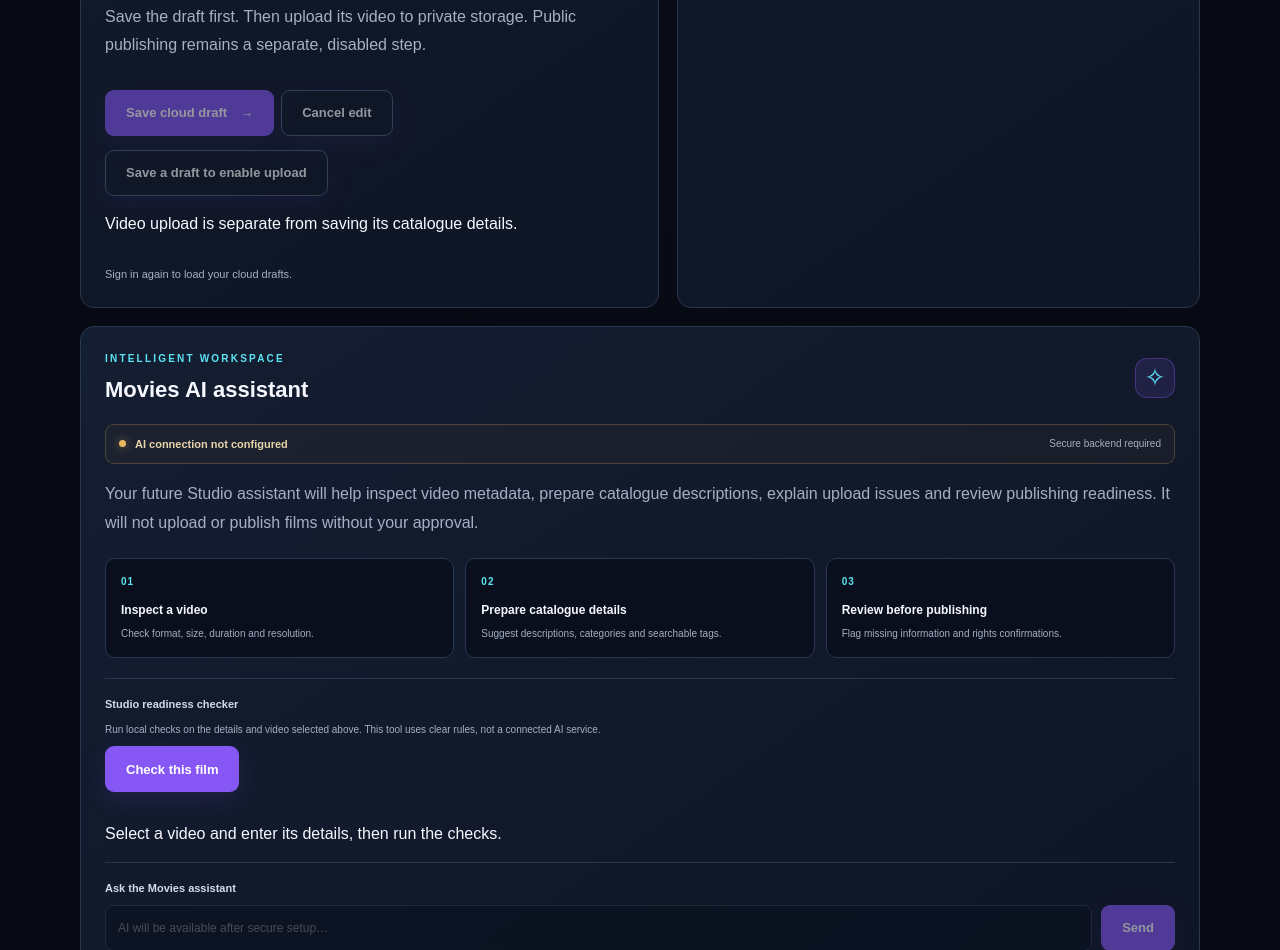
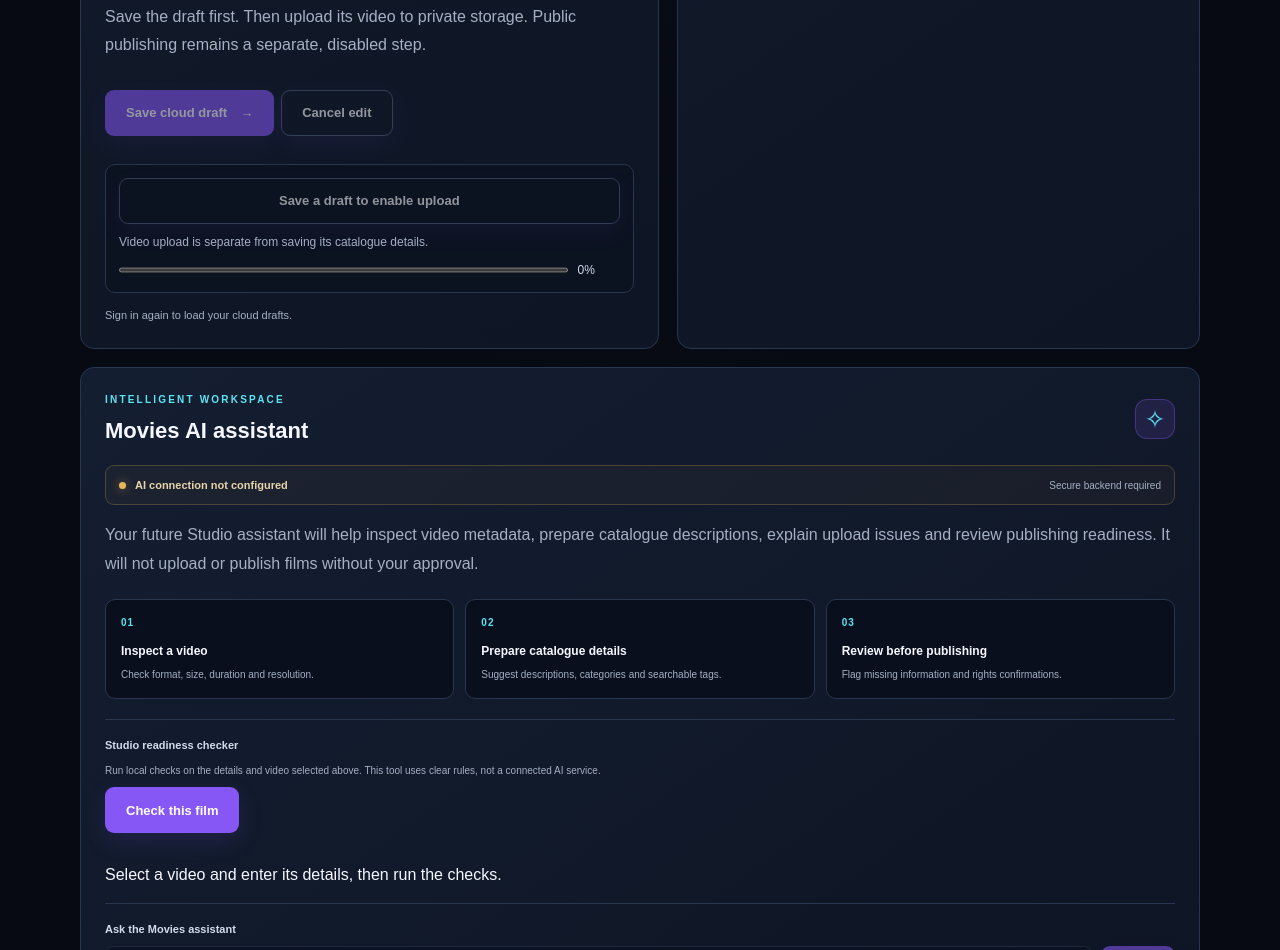
Before and after one commit to creatorvoid2003/movies, a plain HTML site: page admin.html in a window 1280 px wide. Shown: the part 1699-2649 px from the top of the page. Drawn offline with nearby package versions, Linux system fonts and the light colour scheme.

Commit message:
Style Studio private video upload progress

```diff
--- a/assets/css/style.css
+++ b/assets/css/style.css
@@ -1231,3 +1231,12 @@ body {
 .studio-check-item.pass { border-left:3px solid #55c99a; }
 .studio-check-item.attention { border-left:3px solid #e6b75c; }
 #studio-run-checks { margin-top:8px; }
+
+
+/* Private Studio video uploads */
+.studio-upload-controls { display:grid;gap:9px;margin-top:14px;padding:13px;border:1px solid var(--border);border-radius:10px;background:#0b1220; }
+.studio-upload-status { margin:0;color:var(--muted);font-size:12px;line-height:1.6; }
+.studio-upload-progress { display:flex;align-items:center;gap:10px; }
+.studio-upload-progress progress { width:100%;height:10px;accent-color:#55c99a; }
+.studio-upload-progress span { min-width:42px;color:var(--soft);font-size:12px;font-variant-numeric:tabular-nums; }
+.studio-upload-controls button:disabled { opacity:.55;cursor:not-allowed; }
```
